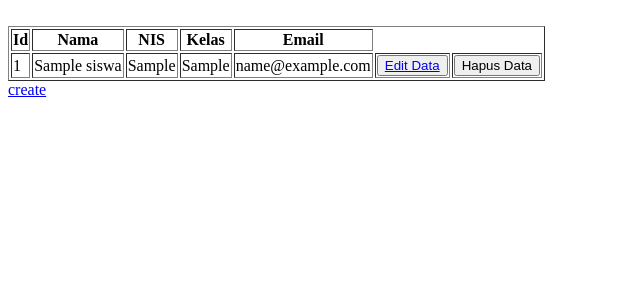
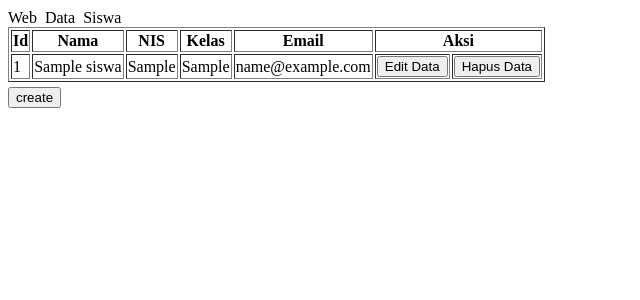
Before and after one commit to GLxKaiju/Proyek-1, a PHP site: page / in a window 1280 px wide. Shown: the top 300 px of the page, without its empty margins (0-640 px from the left). Run offline with PHP 8.4, Linux system fonts and the light colour scheme; tables that the repository leaves empty hold one stand-in row (values such as "Sample post"); some libraries are stand-ins or nearby versions.

Commit message:
Minor Visual & Readibility Improvements

```diff
--- a/create.php
+++ b/create.php
@@ -18,14 +18,15 @@ if ($_SERVER['REQUEST_METHOD'] === 'POST') {
 
 <!DOCTYPE html>
 <html lang="en">
+
 <head>
     <meta charset="UTF-8">
     <meta name="viewport" content="width=device-width, initial-scale=1">
     <title>Document</title>
     <link href="https://cdn.jsdelivr.net/npm/bootstrap@5.2.3/dist/css/bootstrap.min.css" rel="stylesheet" integrity="sha384-rbsA2VBKQhggwzxH7pPCaAqO46MgnOM80zW1RWuH61DGLwZJEdK2Kadq2F9CUG65" crossorigin="anonymous">
-    <!-- Option 1: Include in HTML -->
-<link rel="stylesheet" href="https://cdn.jsdelivr.net/npm/bootstrap-icons@1.3.0/font/bootstrap-icons.css">
+    <link href="https://cdn.jsdelivr.net/npm/bootstrap-icons@1.3.0/font/bootstrap-icons.css" rel="stylesheet" >
 </head>
+
 <body bgcolor="Red">
     <h2 class="jumbotron text-center">Form tambah data siswa</h2>
     <form action="create.php" method="post">
@@ -43,4 +44,5 @@ if ($_SERVER['REQUEST_METHOD'] === 'POST') {
     <br>
     <a href="index.php">Kembali ke daftar siswa</a>
 </body>
+
 </html>
--- a/delete.php
+++ b/delete.php
@@ -18,7 +18,4 @@ if(isset($_GET['id'])) {
 } else {
     die("ID tidak ditemukan!");
 }
-
-mysqli_close($koneksi);
-
 ?>
--- a/index.php
+++ b/index.php
@@ -11,7 +11,7 @@ $resultQuery = mysqli_query($koneksi, $readQuery);
 <head>
     <meta charset="UTF-8">
     <meta name="viewport" content="width=device-width, initial-scale=1.0">
-    <title>web</title>
+    <title>Web Data Siswa</title>
     <script src="script.js"></script>
     <script src="https://cdn.jsdelivr.net/npm/sweetalert2@11"></script>
     <link href='https://cdn.boxicons.com/fonts/basic/boxicons.min.css' rel='stylesheet'>
@@ -22,12 +22,13 @@ $resultQuery = mysqli_query($koneksi, $readQuery);
 
     <table border="1">
         <tr>
-            <i class='bx  bx-user-square'></i>
+            <i class='bx bx-user-square'>  Web Data Siswa</i>
             <th>Id</th>
             <th>Nama</th>
             <th>NIS</th>
             <th>Kelas</th>
             <th>Email</th>
+            <th colspan="2">Aksi</th>
         </tr>
 
         <?php
@@ -39,15 +40,12 @@ $resultQuery = mysqli_query($koneksi, $readQuery);
                 <td><?php echo htmlspecialchars($row['nis']); ?> </td>
                 <td><?php echo htmlspecialchars($row['kelas']); ?> </td>
                 <td><?php echo htmlspecialchars($row['email']); ?> </td>
-                <td><button><a href="update.php?id=<?php echo $row['id'];?>">Edit Data</a></button></td>
+                <td><button><a href="update.php?id=<?php echo $row['id'];?>" style="text-decoration: none; color: black;">Edit Data</a></button></td>
                 <td><button onclick="confirmDelete(<?php echo $row['id']; ?>)">Hapus Data</button></td>
-
             </tr>
         <?php endwhile; } else{}?>
-
-
     </table>
-    <a href="create.php">create</a>
+    <button style="margin-top: 5px;"><a style="text-decoration: none; color: black;" href="create.php">create</a></button>
 </body>
 
 </html>
--- a/script.js
+++ b/script.js
@@ -5,7 +5,7 @@ function confirmDelete(id, type) {
         icon: 'warning',
         showCancelButton: true,
         confirmButtonColor: '#3085d6',
-        cancelButtonColor: '#d33',
+        cancelButtonColor: '',
         confirmButtonText: 'Yes, delete it!'
     }).then((result) => {
         if (result.isConfirmed) {
--- a/update.php
+++ b/update.php
@@ -51,7 +51,7 @@ if ($_SERVER['REQUEST_METHOD'] === 'POST') {
     <meta name="viewport" content="width=device-width, initial-scale=1.0">
     <title>Update Data Siswa</title>
     <link href="https://cdn.jsdelivr.net/npm/bootstrap@5.2.3/dist/css/bootstrap.min.css" rel="stylesheet">
-    <link rel="stylesheet" href="https://cdn.jsdelivr.net/npm/bootstrap-icons@1.3.0/font/bootstrap-icons.css">
+    <link href="https://cdn.jsdelivr.net/npm/bootstrap-icons@1.3.0/font/bootstrap-icons.css" rel="stylesheet" >
     <style>
         body {
             padding: 20px;
```
